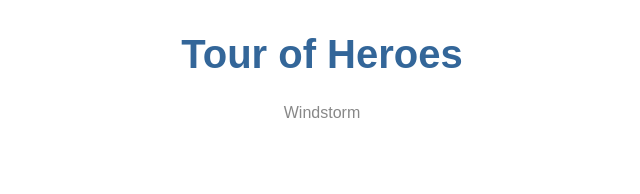
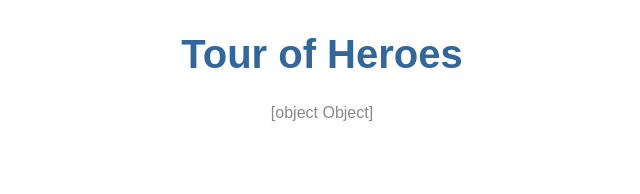
Before and after one commit to kmsheng/ng-katas, an Angular app: page / in a window 1280 px wide. Shown: the top 194 px of the page, without its empty margins (318-958 px from the left). Built offline with nearby package versions, Linux system fonts and the light colour scheme.

Commit message:
use the Hero class in HeroesComponent

```diff
--- a/src/app/heroes/heroes.component.ts
+++ b/src/app/heroes/heroes.component.ts
@@ -1,4 +1,5 @@
 import { Component, OnInit } from '@angular/core';
+import { Hero } from '../hero';
 
 @Component({
   selector: 'app-heroes',
@@ -7,7 +8,10 @@ import { Component, OnInit } from '@angular/core';
 })
 export class HeroesComponent implements OnInit {
 
-  hero = 'Windstorm';
+  hero: Hero = {
+    id: 1,
+    name: 'Windstorm'
+  };
 
   constructor() { }
 
```
